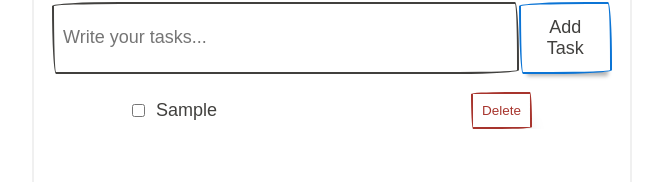
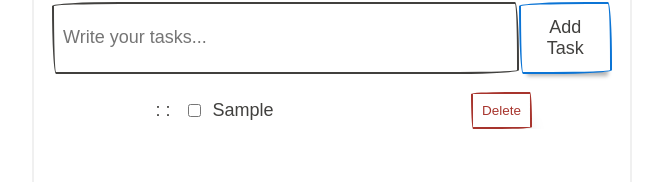
Before and after one commit to CoffeJeanCode/paperlist, a React (Vite) app: page / in a window 1280 px wide. Both pictures are taken after typing "Sample" into the empty fields and a click on the button "Add Task". Shown: the part 138-320 px from the top of the page, without its empty margins (308-971 px from the left). Built offline with nearby package versions, Linux system fonts and the light colour scheme; a web font is replaced by a local one.

Commit message:
feat: adding a drag handle

```diff
--- a/src/App.tsx
+++ b/src/App.tsx
@@ -43,6 +43,7 @@ function App() {
         onSortEnd={({ oldIndex, newIndex }) => {
           setTasks(arrayMove(tasks, oldIndex, newIndex));
         }}
+        useDragHandle
       />
     </main>
   );
--- a/src/components/TasksList.tsx
+++ b/src/components/TasksList.tsx
@@ -1,5 +1,9 @@
-import React, { FC } from "react";
-import { SortableContainer, SortableElement } from "react-sortable-hoc";
+import React from "react";
+import {
+  SortableContainer,
+  SortableElement,
+  SortableHandle,
+} from "react-sortable-hoc";
 import { useTasksContext } from "../store";
 import { Task } from "../types";
 
@@ -22,6 +26,7 @@ const TaskItem = SortableElement(({ task }: TaskItemProps) => {
   const { handleUpdateTask, handleDeleteTask } = useTasksContext();
   return (
     <li className="task__item" key={task.id}>
+      <DragHandler />
       <label htmlFor={`task-${task.id}`} className="paper-check">
         <input
           type="checkbox"
@@ -41,4 +46,6 @@ const TaskItem = SortableElement(({ task }: TaskItemProps) => {
   );
 });
 
+const DragHandler = SortableHandle(() => <span className="handler">: :</span>);
+
 export default TasksList;
--- a/src/main.css
+++ b/src/main.css
@@ -21,7 +21,9 @@ h2 {
 h3 {
   font-size: 32px;
 }
-
+.handler {
+  cursor: move;
+}
 .container {
   max-width: 600px;
 }
@@ -65,9 +67,10 @@ h3 {
   width: 100%;
   max-width: 400px;
   margin: auto;
-  display: flex;
-  justify-content: space-between;
+  display: grid;
+  grid-template-columns: 0.2fr 1fr 0.2fr;
   align-items: center;
+  background-color: white;
 }
 
 .task__item input {
```
